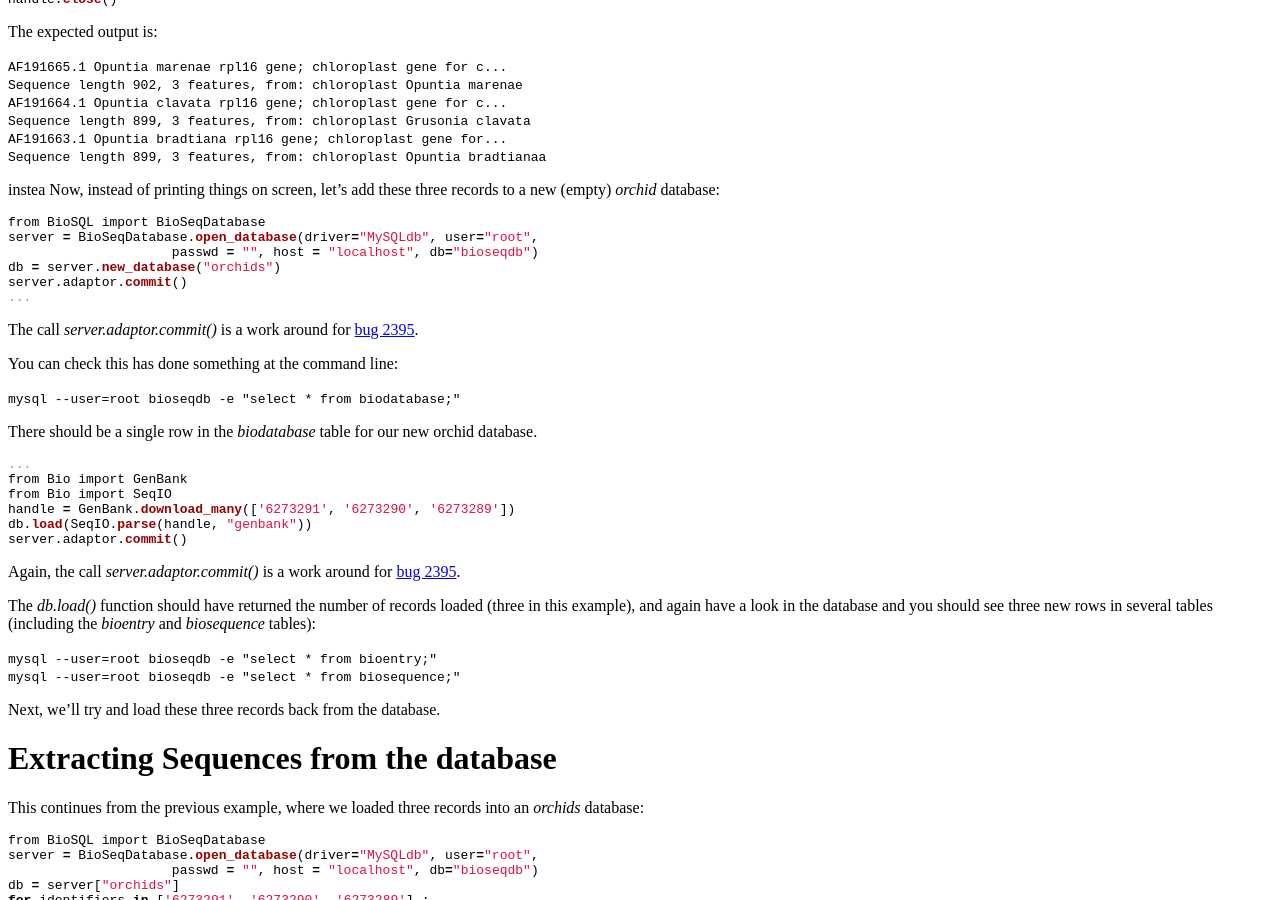
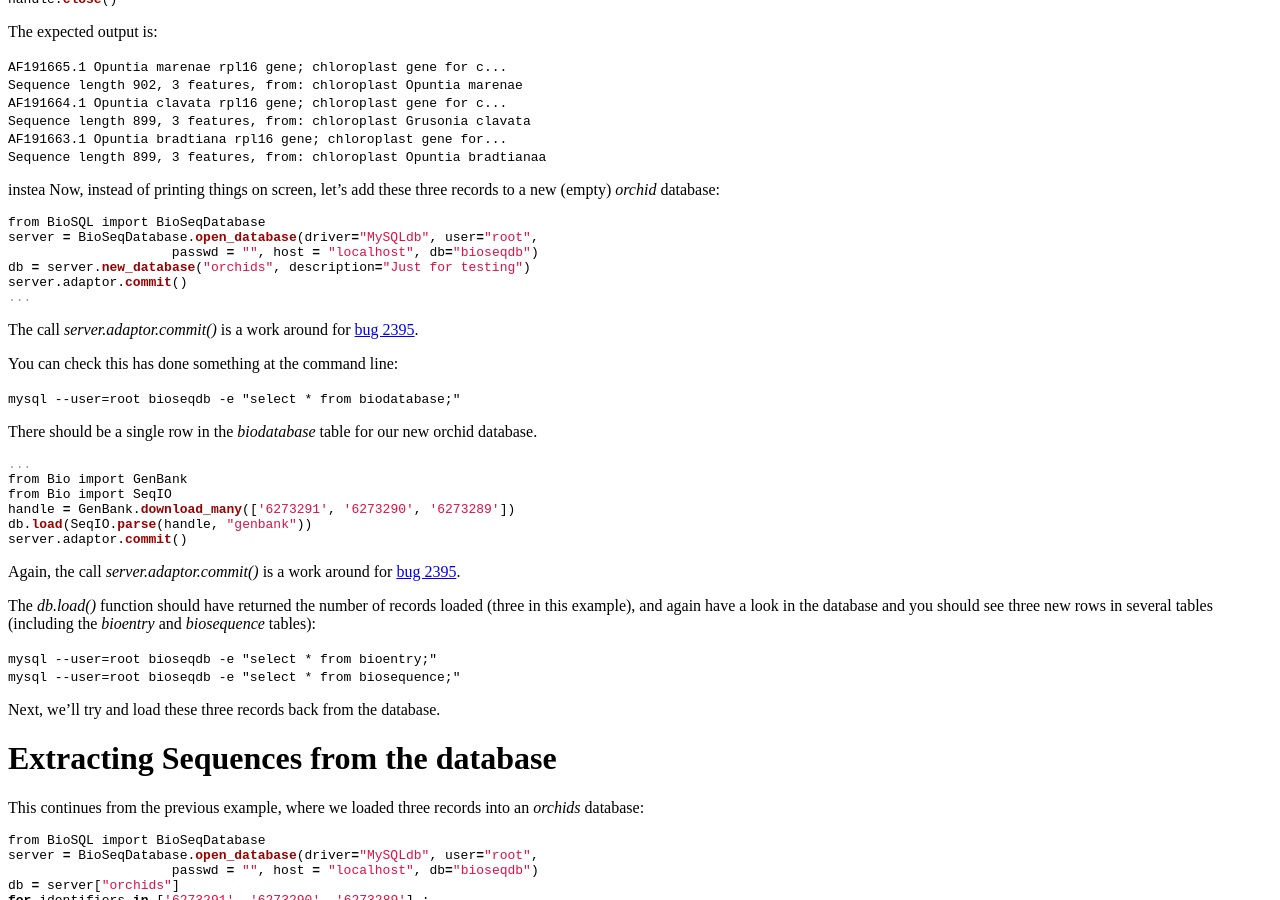
Before and after one commit to biopython/biopython.github.io, a Jekyll site: the page built from wiki/BioSQL.md, in a window 1280 px wide and 900 px high, scrolled down 2355 px. Built offline with Jekyll 4.4.1, drawn with Linux system fonts in a browser that asks for light colours.

````diff
--- a/wiki/BioSQL.md
+++ b/wiki/BioSQL.md
@@ -201,7 +201,7 @@ records to a new (empty) *orchid* database:
 from BioSQL import BioSeqDatabase
 server = BioSeqDatabase.open_database(driver="MySQLdb", user="root",
                      passwd = "", host = "localhost", db="bioseqdb")
-db = server.new_database("orchids")
+db = server.new_database("orchids", description="Just for testing")
 server.adaptor.commit()
 ...
 ```
````
Also changed, not shown: 1 other file.
